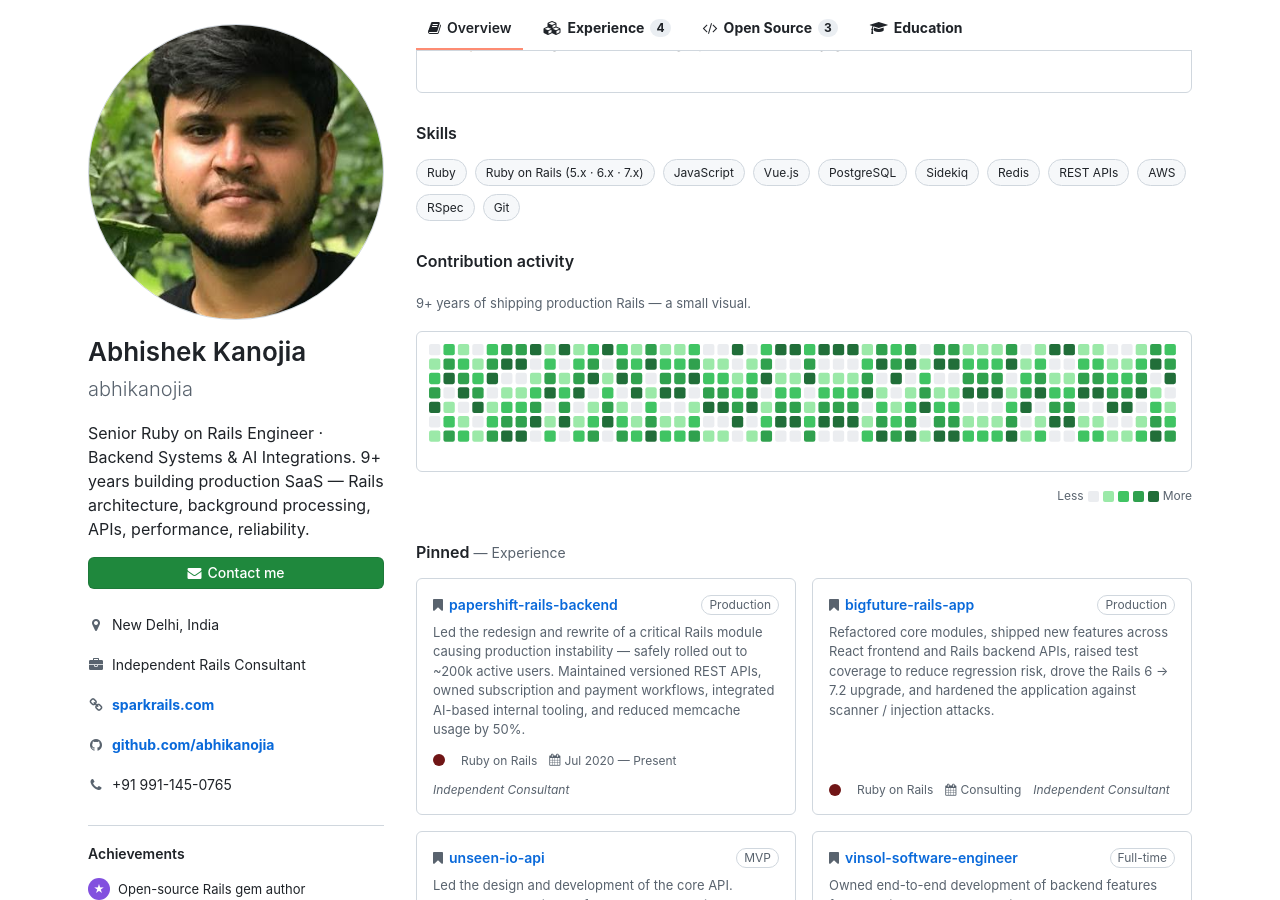
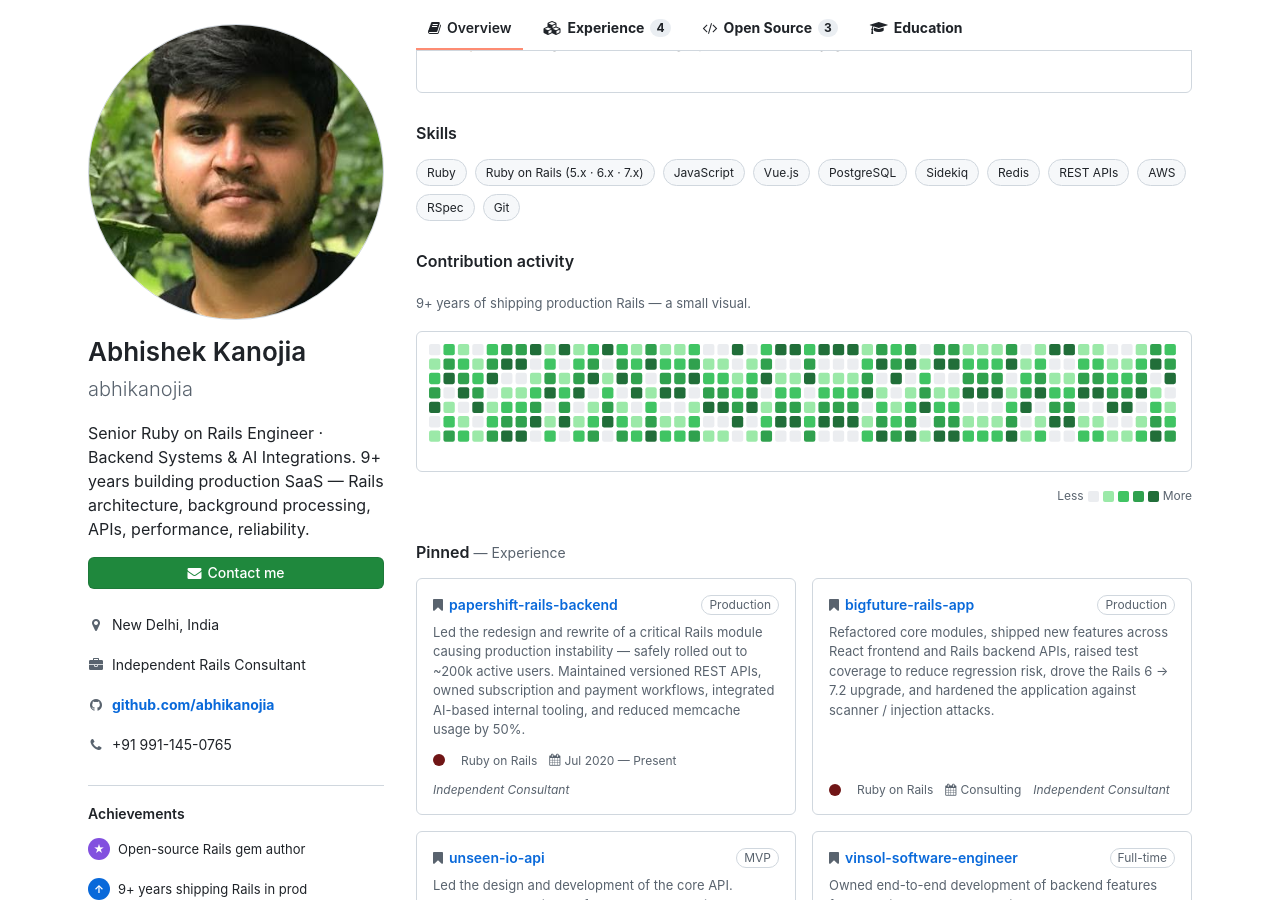
Before and after one commit to abhikanojia/abhikanojia.github.io, a Jekyll site: the page built from abhishek-kanojia-cv/index.html, in a window 1280 px wide and 900 px high, scrolled down 474 px. Built offline with Jekyll 4.4.1, drawn with Linux system fonts in a browser that asks for light colours.

Commit message:
Complete pge

```diff
--- a/abhishek-kanojia-cv/index.html
+++ b/abhishek-kanojia-cv/index.html
@@ -32,7 +32,6 @@
     <ul class="gh-meta">
       <li><i class="fa fa-map-marker"></i> New Delhi, India</li>
       <li><i class="fa fa-briefcase"></i> Independent Rails Consultant</li>
-      <li><i class="fa fa-link"></i> <a href="https://sparkrails.com">sparkrails.com</a></li>
       <li><i class="fa fa-github"></i> <a href="https://github.com/abhikanojia">github.com/abhikanojia</a></li>
       <li><i class="fa fa-phone"></i> +91 991-145-0765</li>
     </ul>
```
